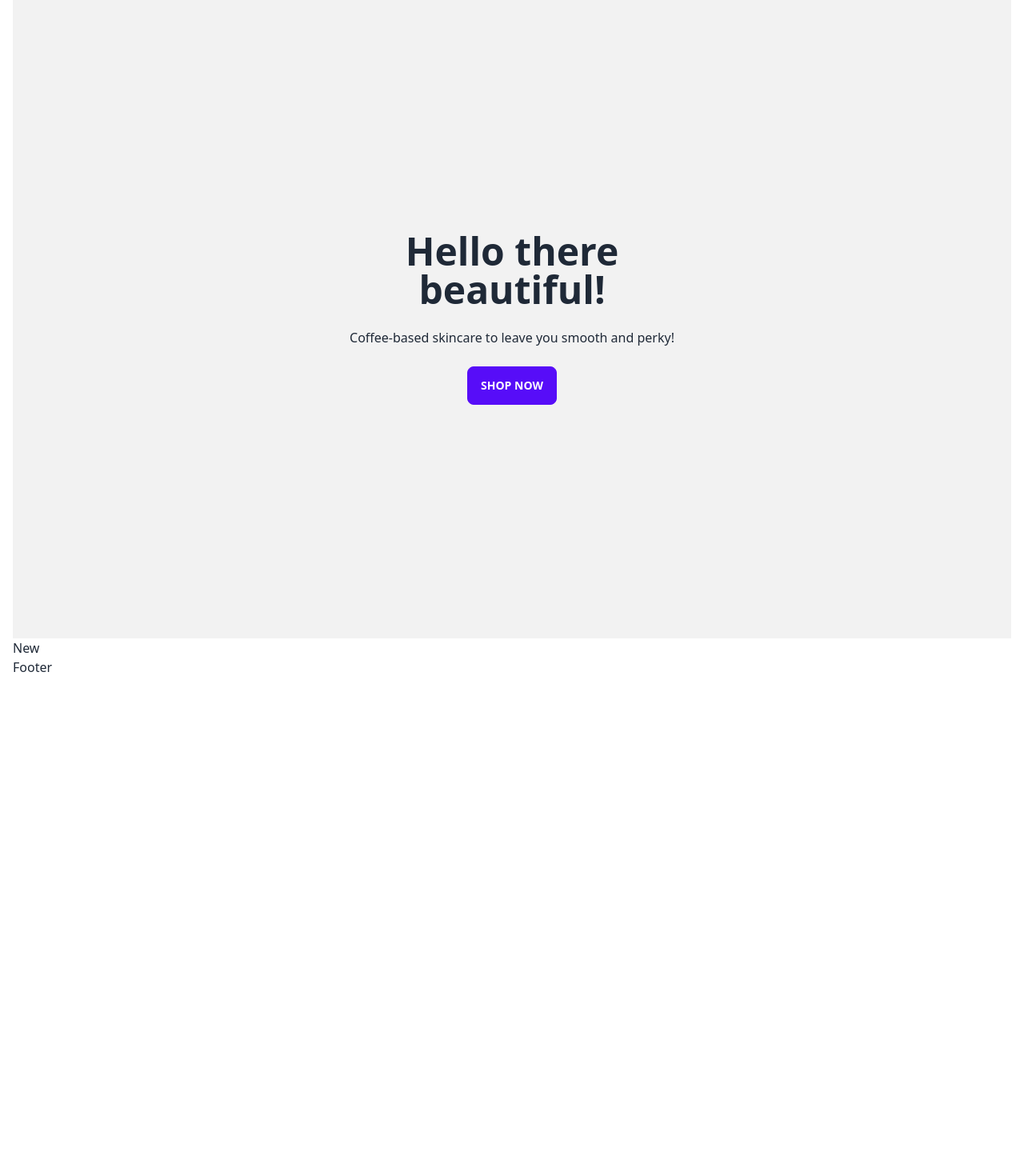
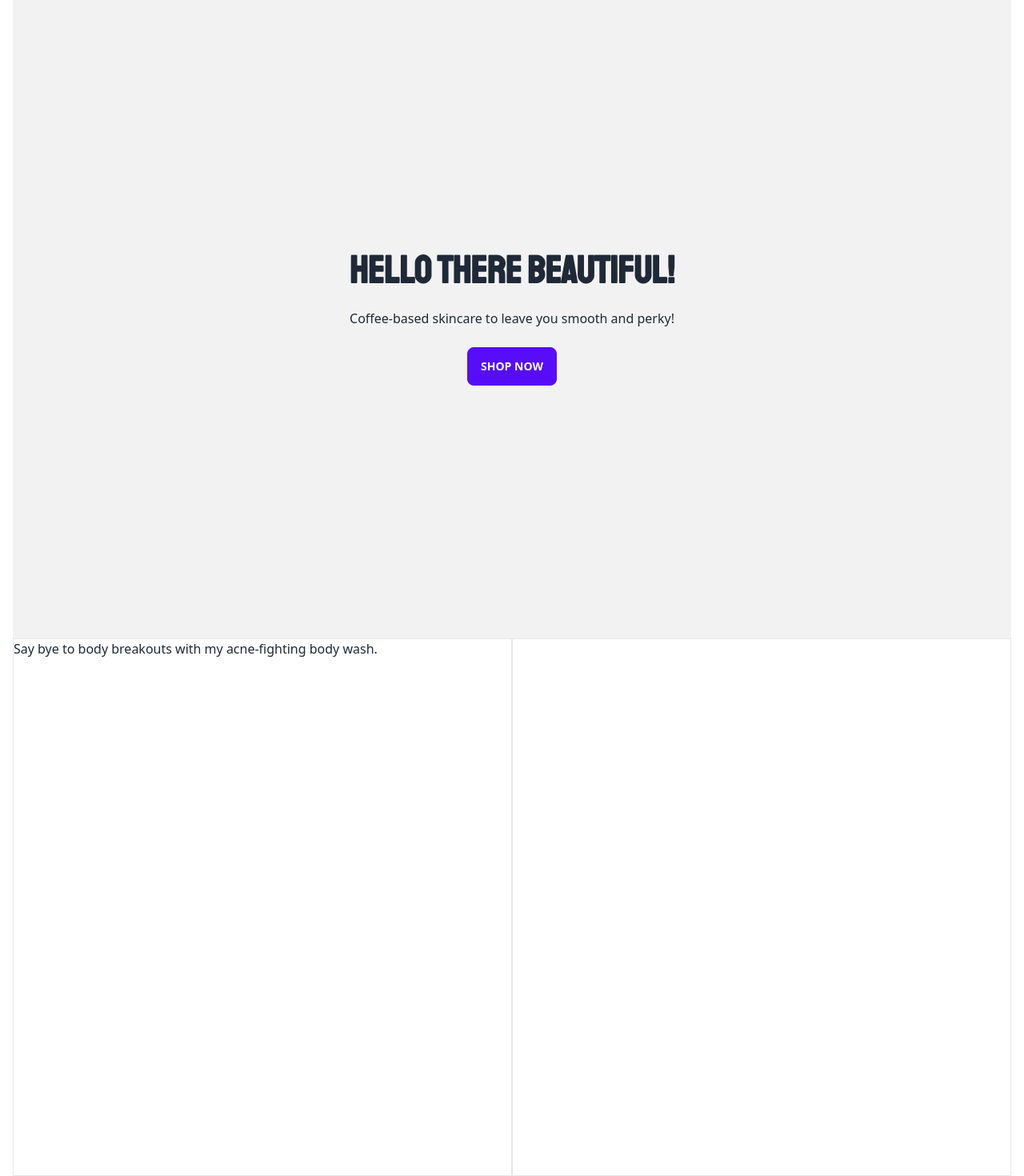
Before and after one commit to izabelaoska/e-commerce-project, a Next.js app: page / in a window 1280 px wide. Shown: the part 130-1600 px from the top of the page at 80% size. Before the commit the page ends 976 px from the top, so only its background shows below. Built offline with nearby package versions, Linux system fonts and the light colour scheme.

Commit message:
style: NewProduct component layout

```diff
--- a/components/Layout/Hero/Hero.tsx
+++ b/components/Layout/Hero/Hero.tsx
@@ -5,7 +5,7 @@ export const Hero = () => {
     <div className="hero min-h-screen bg-base-200">
       <div className="hero-content text-center">
         <div className="max-w-md">
-          <h1 className="text-5xl font-bold">
+          <h1 className="hero-title text-5xl font-bold">
             Hello there beautiful!
           </h1>
           <p className="py-6">
--- a/components/Layout/Layout.tsx
+++ b/components/Layout/Layout.tsx
@@ -1,5 +1,5 @@
 import React, { PropsWithChildren } from "react"
-import { Footer } from "./Footer/Footer"
+// import { Footer } from "./Footer/Footer"
 import { Hero } from "./Hero/Hero"
 import { Navbar } from "./Navbar/Navbar"
 import { NewProduct } from "./NewProduct/NewProduct"
@@ -14,7 +14,7 @@ export const Layout: React.FC<PropsWithChildren> = ({
         {children}
         <Hero />
         <NewProduct />
-        <Footer />
+        {/* <Footer /> */}
       </main>
     </div>
   )
--- a/components/Layout/NewProduct/NewProduct.tsx
+++ b/components/Layout/NewProduct/NewProduct.tsx
@@ -1,5 +1,23 @@
 import React from "react"
+import Image from "next/image"
 
 export const NewProduct = () => {
-  return <div>New</div>
+  // const img =
+  //   "https://www.frankbody.com/uk/wp-content/uploads/2020/10/AClearingBodyWash_SecondaryBanner_800x500px.jpg"
+  return (
+    <div className="grid grid-cols-2 h-full">
+      <div className="border">
+        Say bye to body breakouts with my acne-fighting body
+        wash.
+      </div>
+      <div className="border">
+        {/* <Image
+          src={img}
+          alt="shower gel photo"
+          width={500}
+          height={500}
+        /> */}
+      </div>
+    </div>
+  )
 }
--- a/next.config.js
+++ b/next.config.js
@@ -2,6 +2,7 @@
 const nextConfig = {
   reactStrictMode: true,
   swcMinify: true,
+  // images: { domains: "https://www.frankbody.com/uk/" },
 }
 
 module.exports = nextConfig
--- a/styles/globals.css
+++ b/styles/globals.css
@@ -2,6 +2,7 @@
 @tailwind components;
 @tailwind utilities;
 
-.navbar-title {
+.navbar-title,
+.hero-title {
   font-family: "Staatliches", cursive;
 }
```
